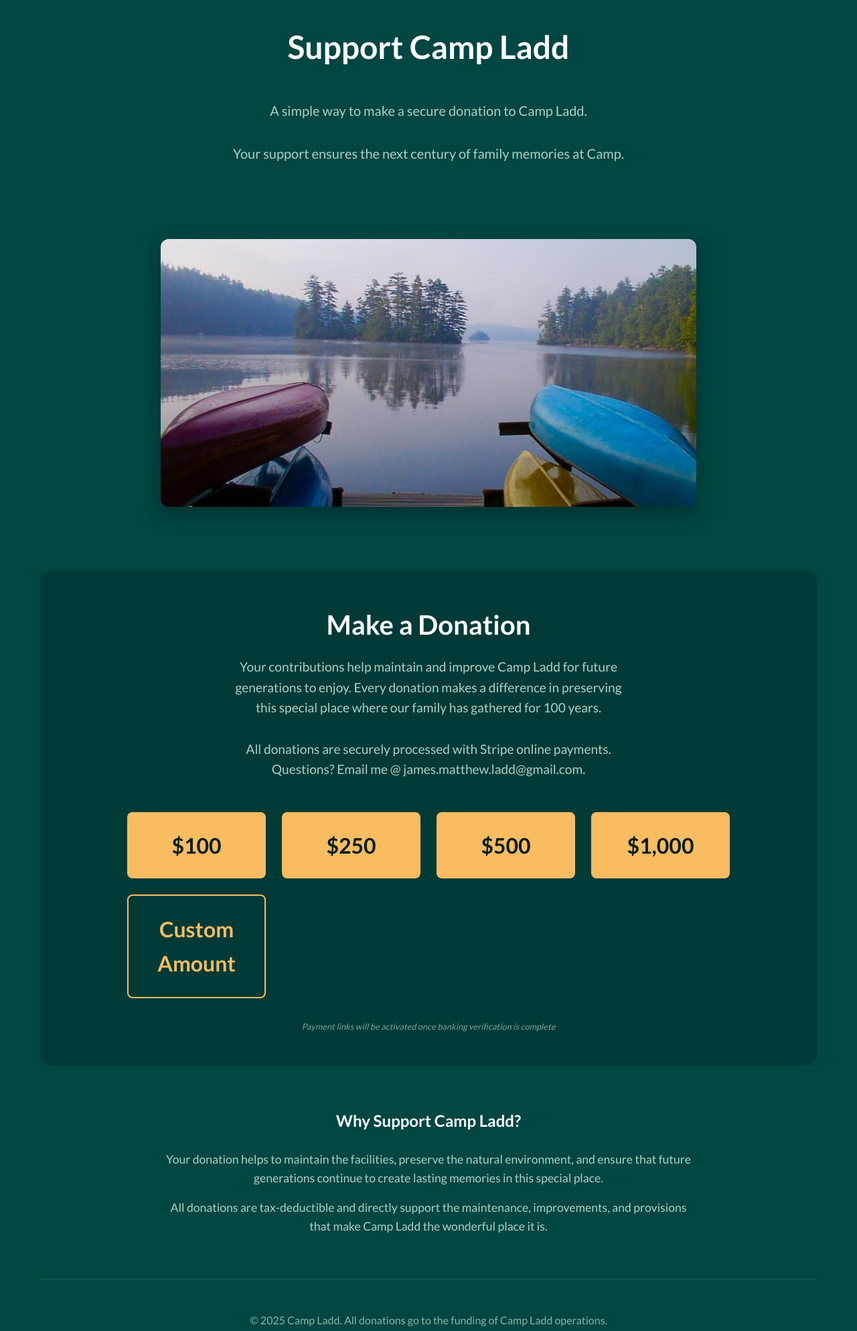
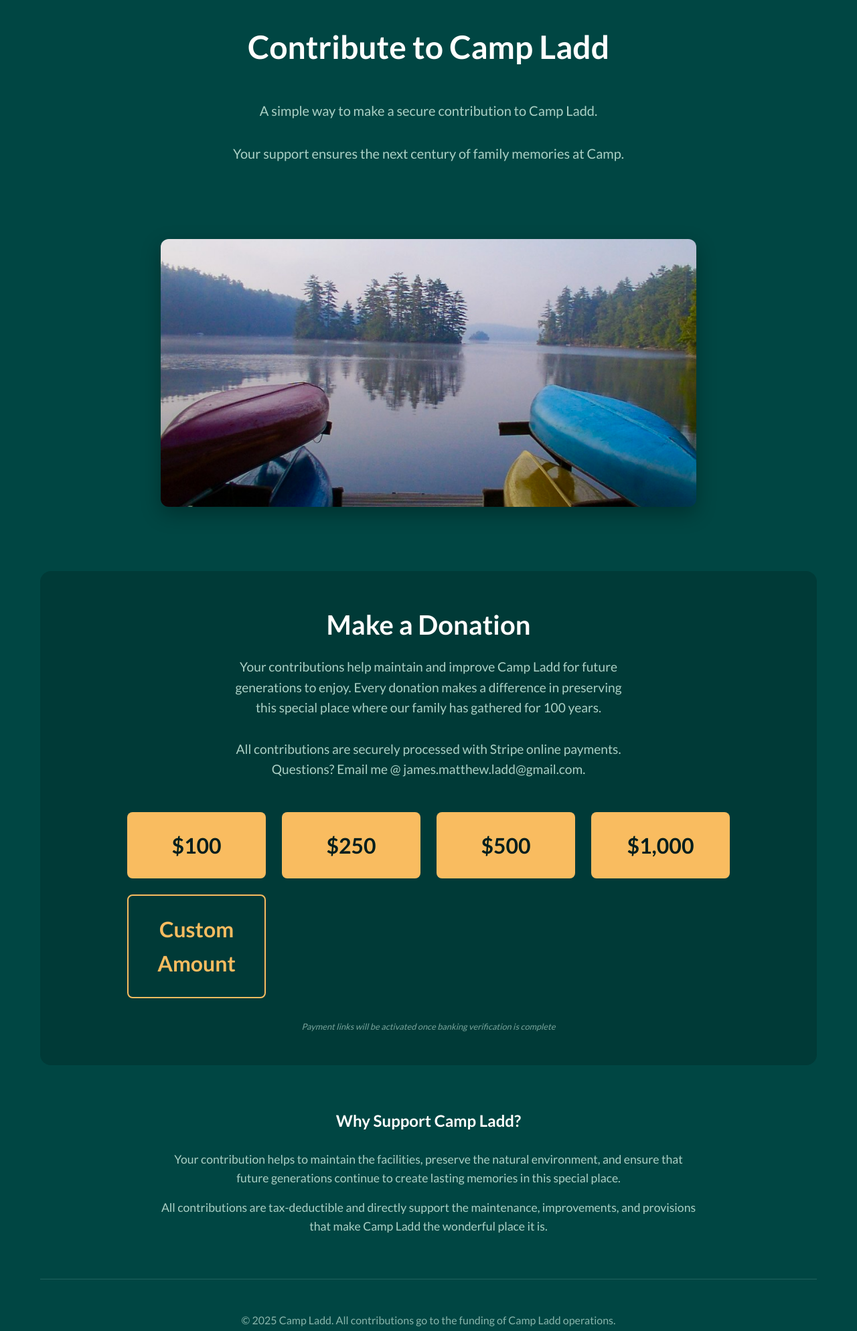
Before and after one commit to thinking-spot/camp-ladd, a plain HTML site: page index.html in a window 1280 px wide. Shown: the whole page at 67% size. Drawn offline with Linux system fonts and the light colour scheme.

Commit message:
Update index.html

```diff
--- a/index.html
+++ b/index.html
@@ -6,20 +6,20 @@
     <title>Support Camp Ladd - Make a Donation</title>
 
     <!-- SEO Meta Tags -->
-    <meta name="description" content="Support Camp Ladd with a tax-deductible donation. Help preserve this cherished family camp for future generations to enjoy.">
+    <meta name="description" content="Support Camp Ladd with a tax-deductible contribution. Help preserve this cherished family camp for future generations to enjoy.">
     <meta name="keywords" content="Camp Ladd, donation, family camp, support, contribute">
 
     <!-- Open Graph Meta Tags for Social Media -->
-    <meta property="og:title" content="Support Camp Ladd - Make a Donation">
-    <meta property="og:description" content="Help maintain and improve Camp Ladd for future generations. Every donation makes a difference.">
+    <meta property="og:title" content="Support Camp Ladd - Make a Contribution">
+    <meta property="og:description" content="Help maintain and improve Camp Ladd for future generations. Every contribution makes a difference.">
     <meta property="og:image" content="camp-ladd-lake.jpg">
     <meta property="og:url" content="https://yourusername.github.io/your-repo-name/">
     <meta property="og:type" content="website">
 
     <!-- Twitter Card Meta Tags -->
     <meta name="twitter:card" content="summary_large_image">
-    <meta name="twitter:title" content="Support Camp Ladd - Make a Donation">
-    <meta name="twitter:description" content="Help maintain and improve Camp Ladd for future generations. Every donation makes a difference.">
+    <meta name="twitter:title" content="Support Camp Ladd - Make a Contribution">
+    <meta name="twitter:description" content="Help maintain and improve Camp Ladd for future generations. Every contribution makes a difference.">
     <meta name="twitter:image" content="camp-ladd-lake.jpg">
 
     <!-- Favicon -->
@@ -226,8 +226,8 @@
 <body>
     <div class="container">
         <header>
-            <h1>Support Camp Ladd</h1>
-            <p class="tagline"><br>A simple way to make a secure donation to Camp Ladd. <br><br>Your support ensures the next century of family memories at Camp.</p>
+            <h1>Contribute to Camp Ladd</h1>
+            <p class="tagline"><br>A simple way to make a secure contribution to Camp Ladd. <br><br>Your support ensures the next century of family memories at Camp.</p>
         </header>
 
         <main>
@@ -241,7 +241,7 @@
                 <h2 class="section-title">Make a Donation</h2>
                 <p class="section-description">
                     Your contributions help maintain and improve Camp Ladd for future generations to enjoy.
-                    Every donation makes a difference in preserving this special place where our family has gathered for 100 years. <br><br>All donations are securely processed with Stripe online payments. Questions? Email me @ james.matthew.ladd@gmail.com.
+                    Every donation makes a difference in preserving this special place where our family has gathered for 100 years. <br><br>All contributions are securely processed with Stripe online payments. Questions? Email me @ james.matthew.ladd@gmail.com.
 
                 </p>
 
@@ -275,17 +275,17 @@
             <section class="info-section">
                 <h2>Why Support Camp Ladd?</h2>
                 <p>
-                    Your donation helps to maintain the facilities, preserve the natural environment, and ensure that future generations continue to create lasting memories in this special place.
+                    Your contribution helps to maintain the facilities, preserve the natural environment, and ensure that future generations continue to create lasting memories in this special place.
                 </p>
                 <p>
-                    All donations are tax-deductible and directly support the maintenance, improvements,
+                    All contributions are tax-deductible and directly support the maintenance, improvements,
                     and provisions that make Camp Ladd the wonderful place it is.
                 </p>
             </section>
         </main>
 
         <footer>
-            <p class="footer-text">&copy; 2025 Camp Ladd. All donations go to the funding of Camp Ladd operations.</p>
+            <p class="footer-text">&copy; 2025 Camp Ladd. All contributions go to the funding of Camp Ladd operations.</p>
         </footer>
     </div>
 
```
